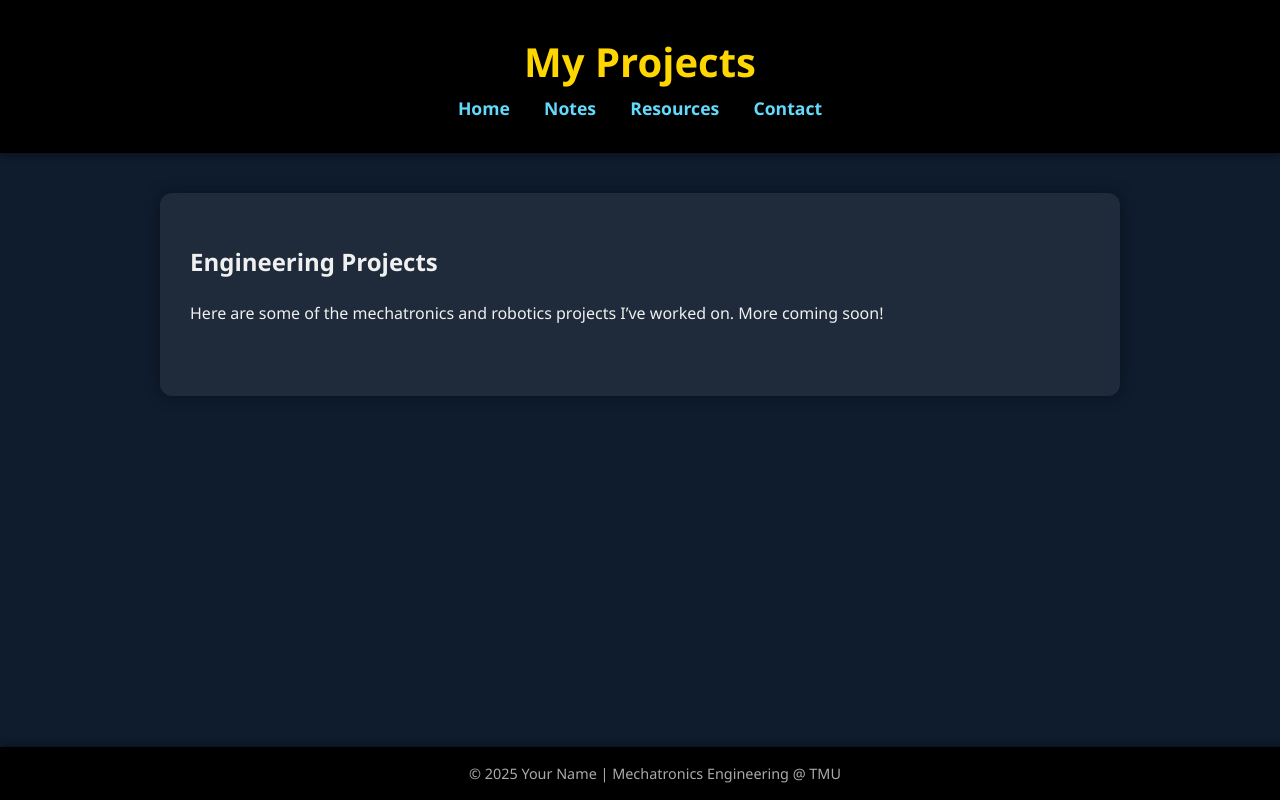
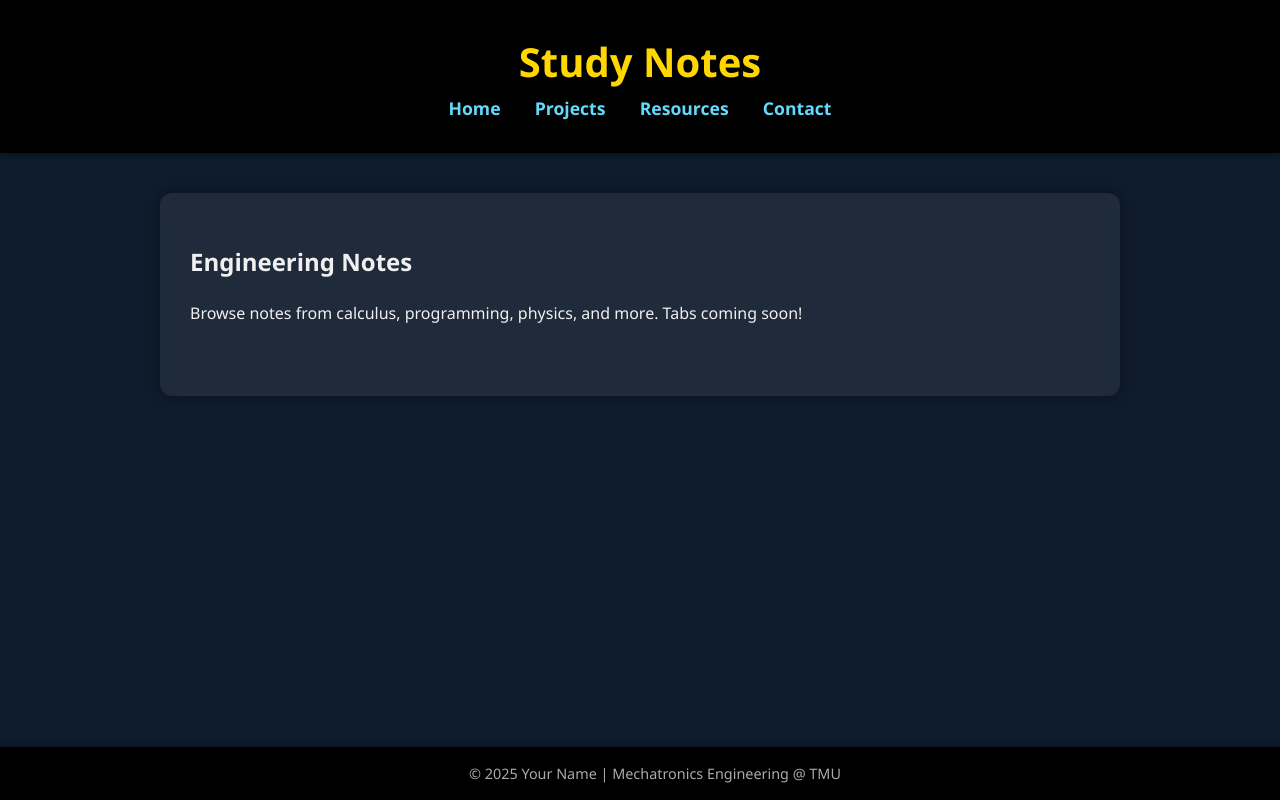
Before and after one commit to hib50/hib50, a plain HTML site: page projects.html in a window 1280 px wide. Drawn offline with Linux system fonts and the light colour scheme; files that its build step writes are made by us from their sources.

Commit message:
Update projects.html

```diff
--- a/projects.html
+++ b/projects.html
@@ -2,23 +2,23 @@
 <html lang="en">
 <head>
   <meta charset="UTF-8">
-  <title>Projects</title>
+  <title>Notes</title>
   <link rel="stylesheet" href="css/style.css">
 </head>
 <body>
   <header>
-    <h1>My Projects</h1>
+    <h1>Study Notes</h1>
     <nav>
       <a href="index.html">Home</a>
-      <a href="notes.html">Notes</a>
+      <a href="projects.html">Projects</a>
       <a href="resources.html">Resources</a>
       <a href="contact.html">Contact</a>
     </nav>
   </header>
   <main>
     <section>
-      <h2>Engineering Projects</h2>
-      <p>Here are some of the mechatronics and robotics projects I’ve worked on. More coming soon!</p>
+      <h2>Engineering Notes</h2>
+      <p>Browse notes from calculus, programming, physics, and more. Tabs coming soon!</p>
     </section>
   </main>
   <footer>
```
